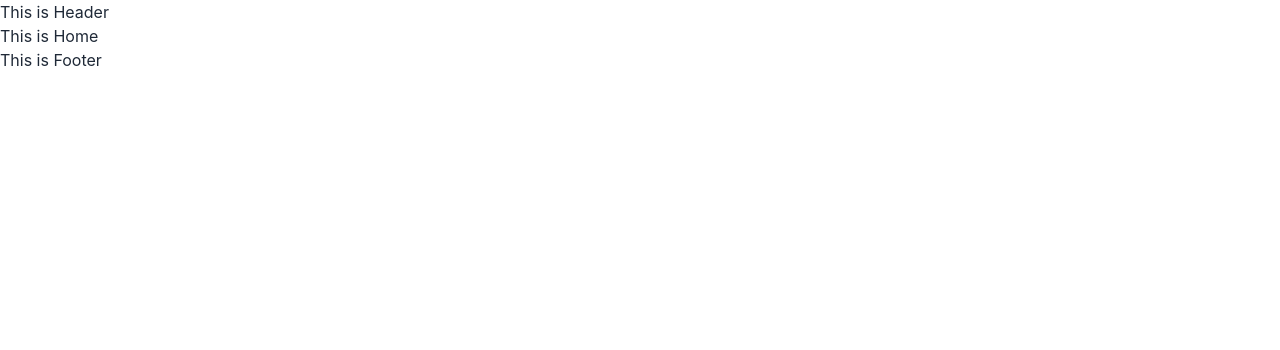
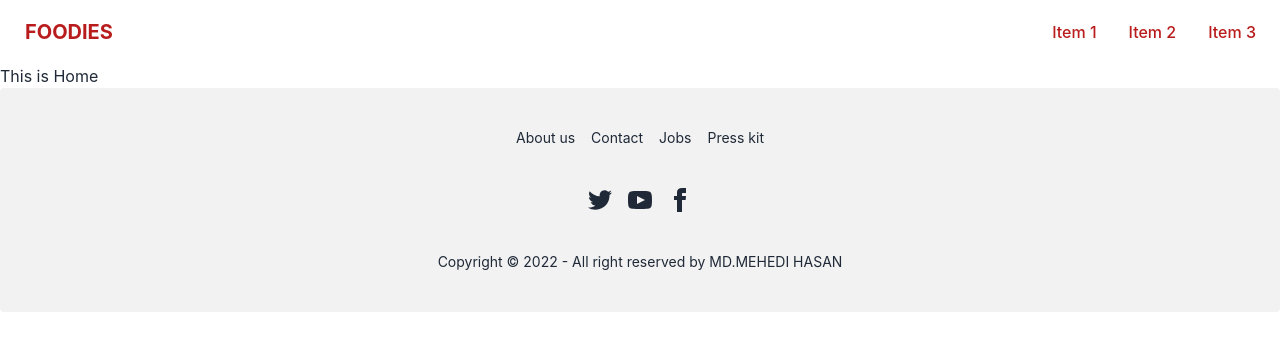
Before and after one commit to Mehedi2000/foodies-review-client-repo, a React (Create React App) app: page / in a window 1280 px wide. Shown: the top 350 px of the page. Built offline with nearby package versions, Linux system fonts and the light colour scheme.

Commit message:
added navbar

```diff
--- a/public/index.html
+++ b/public/index.html
@@ -24,7 +24,7 @@
       work correctly both with client-side routing and a non-root public URL.
       Learn how to configure a non-root public URL by running `npm run build`.
     -->
-    <title>React App</title>
+    <title>FOODIES</title>
   </head>
   <body>
     <noscript>You need to enable JavaScript to run this app.</noscript>
--- a/src/Pages/Shared/Footer/Footer.js
+++ b/src/Pages/Shared/Footer/Footer.js
@@ -2,9 +2,62 @@
 
 const Footer = () => {
   return (
-    <div>
-      <h1>This is Footer</h1>
-    </div>
+    <footer className="footer footer-center p-10 bg-base-200 text-base-content rounded">
+      <div className="grid grid-flow-col gap-4">
+        <a href="/" className="link link-hover">
+          About us
+        </a>
+        <a href="/" className="link link-hover">
+          Contact
+        </a>
+        <a href="/" className="link link-hover">
+          Jobs
+        </a>
+        <a href="/" className="link link-hover">
+          Press kit
+        </a>
+      </div>
+      <div>
+        <div className="grid grid-flow-col gap-4">
+          <a href="/">
+            <svg
+              xmlns="http://www.w3.org/2000/svg"
+              width="24"
+              height="24"
+              viewBox="0 0 24 24"
+              className="fill-current"
+            >
+              <path d="M24 4.557c-.883.392-1.832.656-2.828.775 1.017-.609 1.798-1.574 2.165-2.724-.951.564-2.005.974-3.127 1.195-.897-.957-2.178-1.555-3.594-1.555-3.179 0-5.515 2.966-4.797 6.045-4.091-.205-7.719-2.165-10.148-5.144-1.29 2.213-.669 5.108 1.523 6.574-.806-.026-1.566-.247-2.229-.616-.054 2.281 1.581 4.415 3.949 4.89-.693.188-1.452.232-2.224.084.626 1.956 2.444 3.379 4.6 3.419-2.07 1.623-4.678 2.348-7.29 2.04 2.179 1.397 4.768 2.212 7.548 2.212 9.142 0 14.307-7.721 13.995-14.646.962-.695 1.797-1.562 2.457-2.549z"></path>
+            </svg>
+          </a>
+          <a href="/">
+            <svg
+              xmlns="http://www.w3.org/2000/svg"
+              width="24"
+              height="24"
+              viewBox="0 0 24 24"
+              className="fill-current"
+            >
+              <path d="M19.615 3.184c-3.604-.246-11.631-.245-15.23 0-3.897.266-4.356 2.62-4.385 8.816.029 6.185.484 8.549 4.385 8.816 3.6.245 11.626.246 15.23 0 3.897-.266 4.356-2.62 4.385-8.816-.029-6.185-.484-8.549-4.385-8.816zm-10.615 12.816v-8l8 3.993-8 4.007z"></path>
+            </svg>
+          </a>
+          <a href="/">
+            <svg
+              xmlns="http://www.w3.org/2000/svg"
+              width="24"
+              height="24"
+              viewBox="0 0 24 24"
+              className="fill-current"
+            >
+              <path d="M9 8h-3v4h3v12h5v-12h3.642l.358-4h-4v-1.667c0-.955.192-1.333 1.115-1.333h2.885v-5h-3.808c-3.596 0-5.192 1.583-5.192 4.615v3.385z"></path>
+            </svg>
+          </a>
+        </div>
+      </div>
+      <div>
+        <p>Copyright © 2022 - All right reserved by MD.MEHEDI HASAN</p>
+      </div>
+    </footer>
   );
 };
 
--- a/src/Pages/Shared/Header/Header.js
+++ b/src/Pages/Shared/Header/Header.js
@@ -1,9 +1,62 @@
 import React from "react";
+import { Link } from "react-router-dom";
 
 const Header = () => {
   return (
-    <div>
-      <h1>This is Header</h1>
+    <div className="navbar bg-base-100">
+      <div className="navbar-start">
+        <div className="dropdown">
+          <label tabIndex={0} className="btn btn-ghost lg:hidden">
+            <svg
+              xmlns="http://www.w3.org/2000/svg"
+              className="h-5 w-5"
+              fill="none"
+              viewBox="0 0 24 24"
+              stroke="currentColor"
+            >
+              <path
+                strokeLinecap="round"
+                strokeLinejoin="round"
+                strokeWidth="2"
+                d="M4 6h16M4 12h8m-8 6h16"
+              />
+            </svg>
+          </label>
+          <ul
+            tabIndex={0}
+            className="menu text-red-700 font-medium menu-compact dropdown-content mt-3 p-2 shadow bg-base-100 rounded-box w-52"
+          >
+            <li>
+              <a>Item 1</a>
+            </li>
+            <li>
+              <a>Item 2</a>
+            </li>
+            <li>
+              <a>Item 3</a>
+            </li>
+          </ul>
+        </div>
+        <Link
+          to="/"
+          className="btn btn-ghost normal-case text-xl font-bold text-red-700"
+        >
+          FOODIES
+        </Link>
+      </div>
+      <div className="navbar-end hidden lg:flex">
+        <ul className="menu menu-horizontal p-0 text-red-700 font-medium">
+          <li>
+            <a>Item 1</a>
+          </li>
+          <li>
+            <a>Item 2</a>
+          </li>
+          <li>
+            <a>Item 3</a>
+          </li>
+        </ul>
+      </div>
     </div>
   );
 };
```
Also changed, not shown: 1 other file (tests, documents, lock files or other folders).
